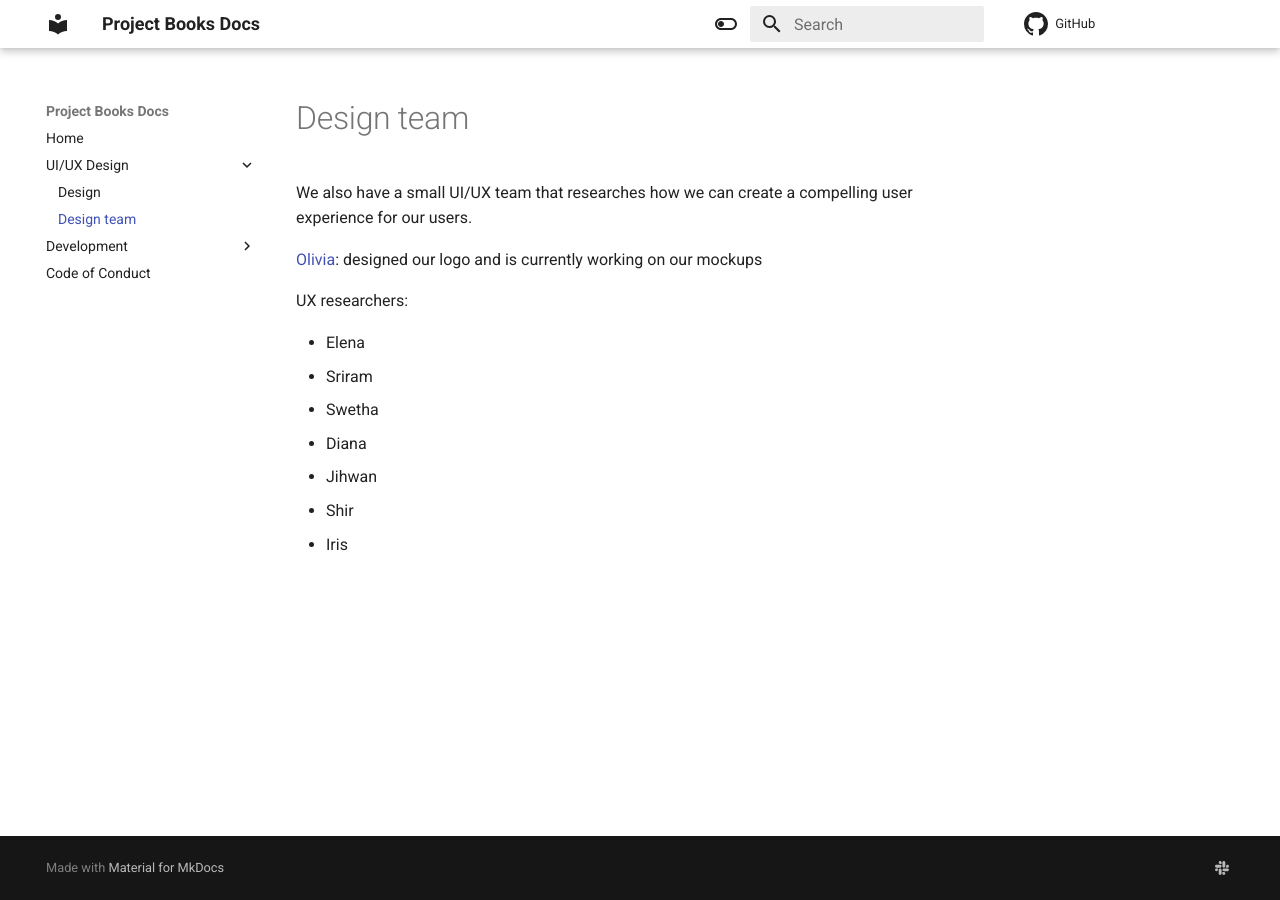
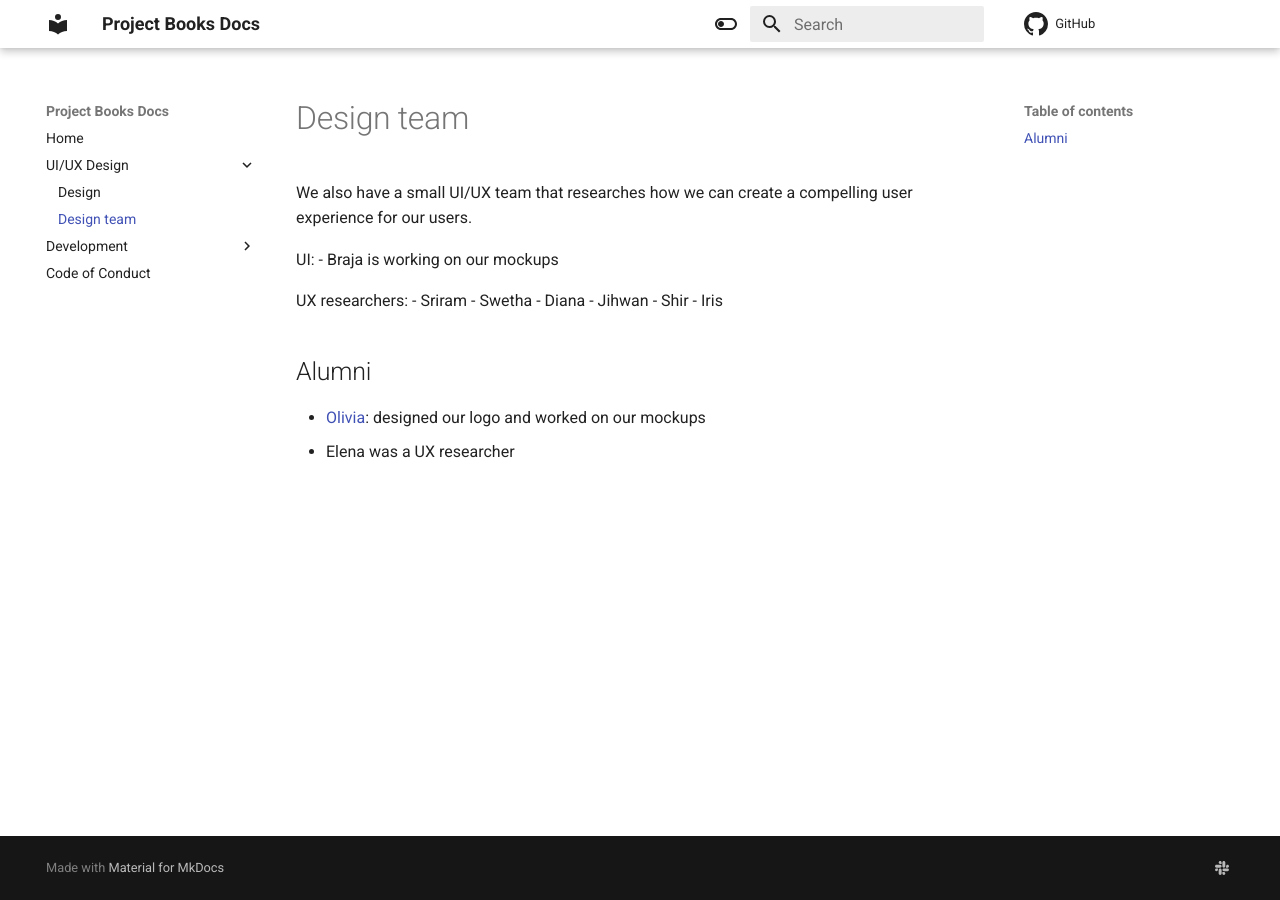
Before and after one commit to Project-Books/project-books.github.io, an MkDocs documentation site: the page built from docs/design/design-team.md, in a window 1280 px wide. Built offline with MkDocs 1.6.1 and Material for MkDocs 9.7.7, drawn with Linux system fonts in a browser that asks for light colours.

Commit message:
Update UI team

```diff
--- a/docs/design/design-team.md
+++ b/docs/design/design-team.md
@@ -1,13 +1,17 @@
 We also have a small UI/UX team that researches how we can create a compelling user experience for our users.
 
-[Olivia](https://github.com/ofvoler): designed our logo and is currently working on our mockups
+UI:
+- Braja is working on our mockups
 
 UX researchers:
-
-- Elena
 - Sriram
 - Swetha
 - Diana
 - Jihwan
 - Shir
 - Iris
+
+## Alumni
+
+- [Olivia](https://github.com/ofvoler): designed our logo and worked on our mockups
+- Elena was a UX researcher
```
